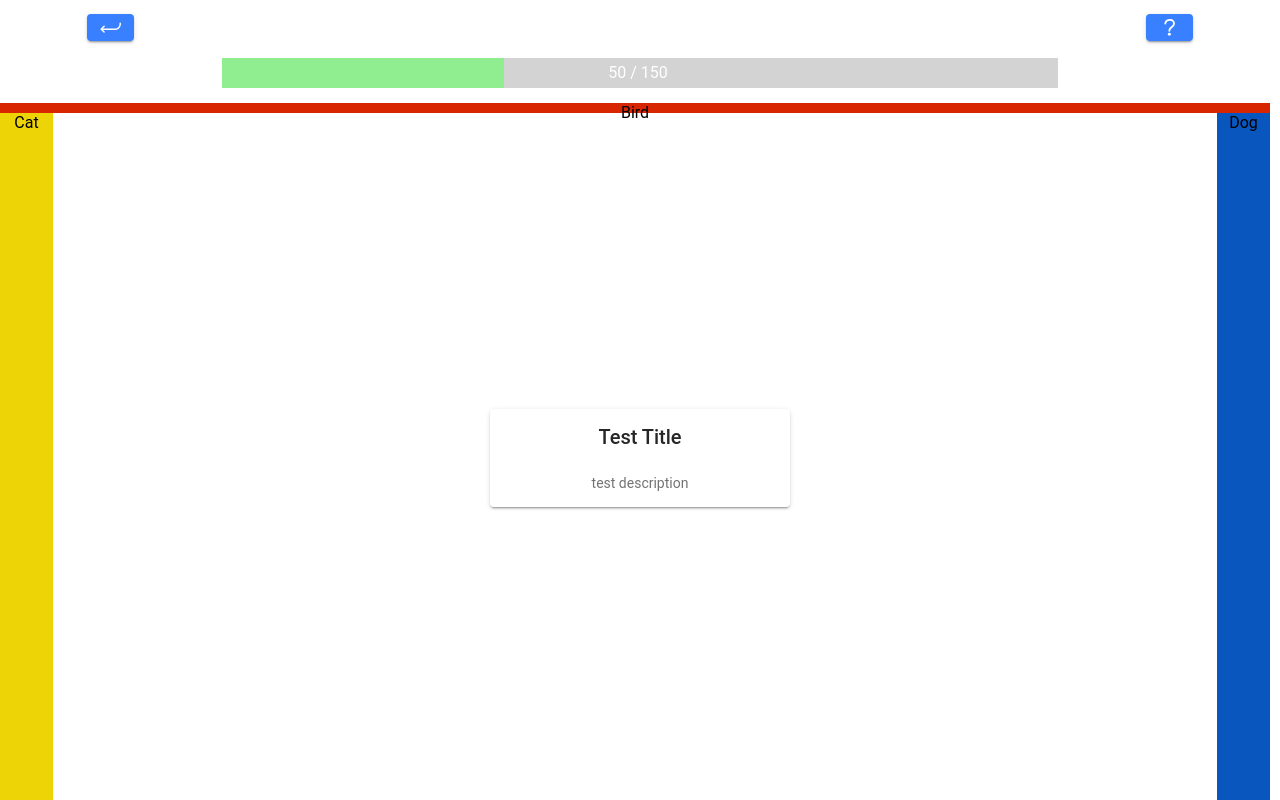
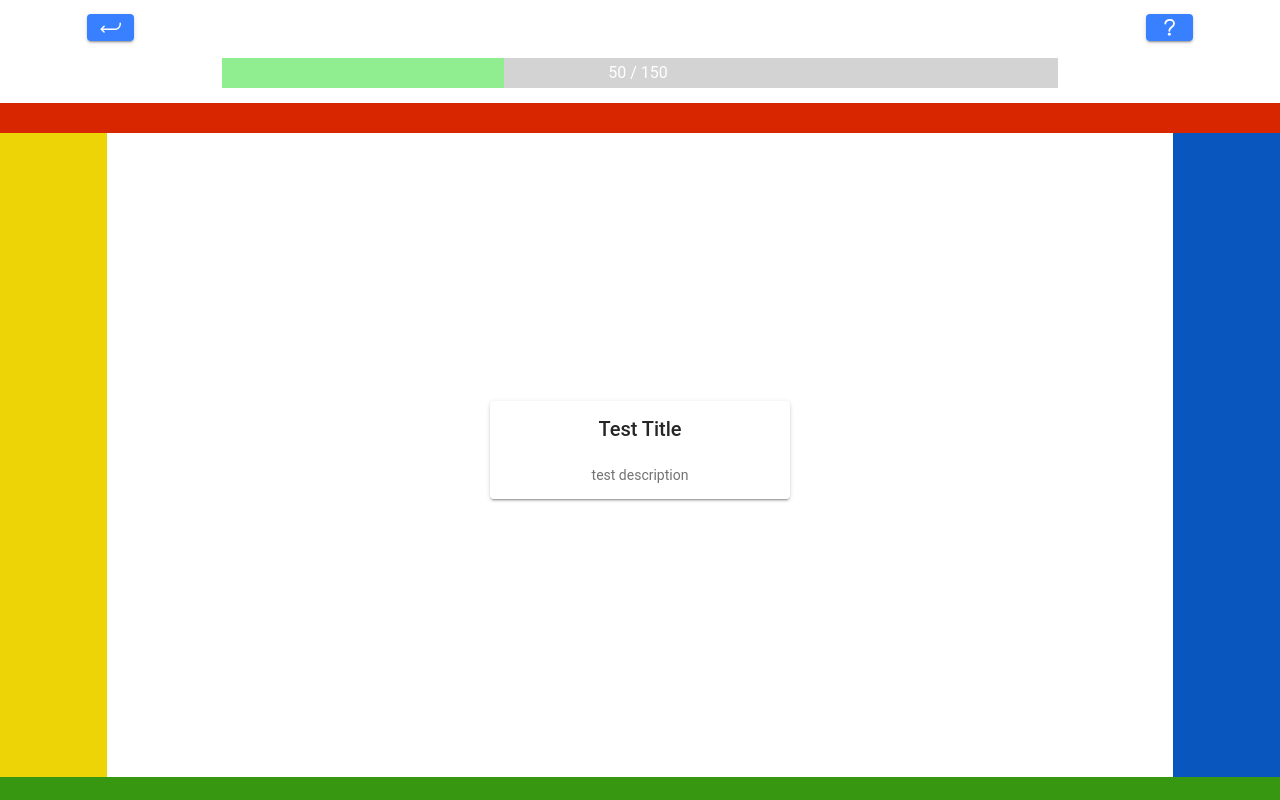
Before and after one commit to d-lama/d-lama-webapp, a React (Create React App) app: page /label in a window 1280 px wide. Built offline with nearby package versions, Linux system fonts and the light colour scheme.

Commit message:
Bug fixes and event stuff
Fix style of component
Add label events for when draged over (may change)

```diff
--- a/src/pages/labelscreen/LabelScreen.tsx
+++ b/src/pages/labelscreen/LabelScreen.tsx
@@ -1,17 +1,13 @@
-import { IonContent, IonRow, IonPage, IonGrid, IonCol, IonItem } from '@ionic/react';
-import CardLabelComponent from './components/CardLabelComponent';
+import { IonContent, IonPage } from '@ionic/react';
 import './LabelScreen.css';
 import React from "react";
 import LabelNavigationComponent from "./components/LabelNavigationComponent";
 import LabelSwipeContainerComponent from "./components/LabelSwipeContainerComponent";
 
 const LabelScreen: React.FC<{progress: number, maxNumberOfLabels: number, containerNumber:number, labels:{name:string, color:string}[]}> = ({progress, maxNumberOfLabels, containerNumber, labels}) => {
-
-
-
     return (
         <IonPage>
-            <IonContent fullscreen>
+            <IonContent fullscreen scrollY={false}>
                 <LabelNavigationComponent progress={progress} maxNumberOfLabels={maxNumberOfLabels} />
                 <LabelSwipeContainerComponent numberOfContainers={containerNumber} labels={labels} />
             </IonContent>
--- a/src/pages/labelscreen/components/LabelDropContainerComponent.css
+++ b/src/pages/labelscreen/components/LabelDropContainerComponent.css
@@ -1,6 +1,20 @@
 .dropContainer{
     position: absolute;
     left: 0;
-    margin: -5px;
     right: 0;
+    display: flex;
+    justify-content: center;
+    align-items: center;
 }
+
+
+.labelName {
+    overflow: visible;
+    padding: 10px;
+    z-index: 2;
+    color: #fff;
+}
+
+.notvisible {
+    visibility: hidden;
+}
--- a/src/pages/labelscreen/components/LabelDropContainerComponent.tsx
+++ b/src/pages/labelscreen/components/LabelDropContainerComponent.tsx
@@ -1,42 +1,68 @@
-import React from 'react';
-import {} from '@ionic/react';
-
+import React, {useState} from 'react';
 import './LabelDropContainerComponent.css';
 
 const LabelDropContainerComponent: React.FC<{labelName:string, labelColor:string, isVertical:boolean, size?:number}> = ({labelName, labelColor, isVertical , size = 100}) => {
     if (isVertical) {
-        return verticalContainer(labelName, labelColor, size);
+        return (
+            <VerticalContainer labelName={labelName} labelColor={labelColor} height={size} />
+        );
     }
 
-    return horizontalContainer(labelName, labelColor, size);
+    return (
+        <HorizontalContainer labelName={labelName} labelColor={labelColor} width={size} />
+    );
 }
 
-function horizontalContainer(labelName: string, labelColor: string, width:number) {
+const HorizontalContainer:  React.FC<{labelName:string, labelColor:string, width:number}> = ({
+    labelName,
+    labelColor,
+    width
+}) => {
+    const [isChildVisible, setIsChildVisible] = useState(false);
+
     let horizontalStyle = {
         width: width + "%",
-        "background-color": "#" + labelColor,
+        backgroundColor: "#" + labelColor,
         height: "100%"
     };
 
+    let backgroundColor =  {
+        backgroundColor: "#" + labelColor
+    }
+
     return (
-        <div className={"dropContainer"}  style={horizontalStyle}>
-            <div className={"labelName"}>{labelName}</div>
+        <div className={"dropContainer"}  style={horizontalStyle} onDragEnter={() => setIsChildVisible(true)} onDragLeave={() => setIsChildVisible(false)} onDrop={tagInfo}>
+            <div className={`labelName ${isChildVisible ? '' : 'notvisible'}`} style={backgroundColor}>{labelName}</div>
         </div>
     );
 }
 
-function verticalContainer(labelName: string, labelColor: string, height:number) {
+const VerticalContainer: React.FC<{labelName:string, labelColor:string, height:number}> = ({
+   labelName,
+   labelColor,
+   height
+}) => {
+    const [isChildVisible, setIsChildVisible] = useState(false);
+
     let verticalStyle = {
         height: height + "%",
-        "background-color": "#" + labelColor,
+        backgroundColor: "#" + labelColor,
         width: "100%"
     };
 
+    let backgroundColor =  {
+        backgroundColor: "#" + labelColor
+    }
+
     return (
-        <div className={"dropContainer"} style={verticalStyle}>
-            <div className={"labelName"}>{labelName}</div>
+        <div className={"dropContainer"} style={verticalStyle} onMouseEnter={() => setIsChildVisible(true)} onMouseLeave={() => setIsChildVisible(false)}>
+            <div className={`labelName ${isChildVisible ? '' : 'notvisible'}`} style={backgroundColor}>{labelName}</div>
         </div>
     );
 }
 
+function tagInfo() {
+
+}
+
 export default LabelDropContainerComponent;
--- a/src/pages/labelscreen/components/LabelSwipeContainerComponent.css
+++ b/src/pages/labelscreen/components/LabelSwipeContainerComponent.css
@@ -1,5 +1,6 @@
 .screenHeight {
-    height: 90%
+    height: 83%;
+    --ion-grid-padding: 0px;
 }
 
 .growScreen {
@@ -11,3 +12,7 @@
     justify-content: center;
     align-items: center;
 }
+
+.horizontalWidth {
+    height: 30px;
+}
--- a/src/pages/labelscreen/components/LabelSwipeContainerComponent.tsx
+++ b/src/pages/labelscreen/components/LabelSwipeContainerComponent.tsx
@@ -8,6 +8,7 @@ import LabelDropContainerComponent from "./LabelDropContainerComponent";
 const LabelSwipeContainerComponent: React.FC<{numberOfContainers:number, labels:{name:string, color:string}[]}> = ({numberOfContainers, labels}) => {
     let labelItems = getLabelItems()
     let currIndex = 0;
+    let taggedInfo = [];
 
     if (numberOfContainers > 8) {
         numberOfContainers = 8;
@@ -18,23 +19,23 @@ const LabelSwipeContainerComponent: React.FC<{numberOfContainers:number, labels:
     return (
         <IonGrid className={"screenHeight"}>
             <IonRow>
-                <IonCol>
+                <IonCol className={"horizontalWidth"}>
                     <LabelDropContainerComponent labelName={labels[3].name} labelColor={labels[3].color} isVertical={false} />
                 </IonCol>
             </IonRow>
             <IonRow className={"growScreen"}>
-                <IonCol size={"0.5"}>
+                <IonCol size={"1"}>
                     <LabelDropContainerComponent labelName={labels[0].name} labelColor={labels[0].color} isVertical={true} />
                 </IonCol>
-                <IonCol size={"11"} className={"centerCard"}>
+                <IonCol size={"10"} className={"centerCard"}>
                     <CardLabelComponent cardSubtitle={""} cardTitle={labelItems[currIndex].title} content={labelItems[currIndex].description}/>
                 </IonCol>
-                <IonCol size={"0.5"}>
+                <IonCol size={"1"}>
                     <LabelDropContainerComponent labelName={labels[1].name} labelColor={labels[1].color} isVertical={true} />
                 </IonCol>
             </IonRow>
             <IonRow>
-                <IonCol>
+                <IonCol className={"horizontalWidth"}>
                     <LabelDropContainerComponent labelName={labels[2].name} labelColor={labels[2].color} isVertical={false} />
                 </IonCol>
             </IonRow>
```
